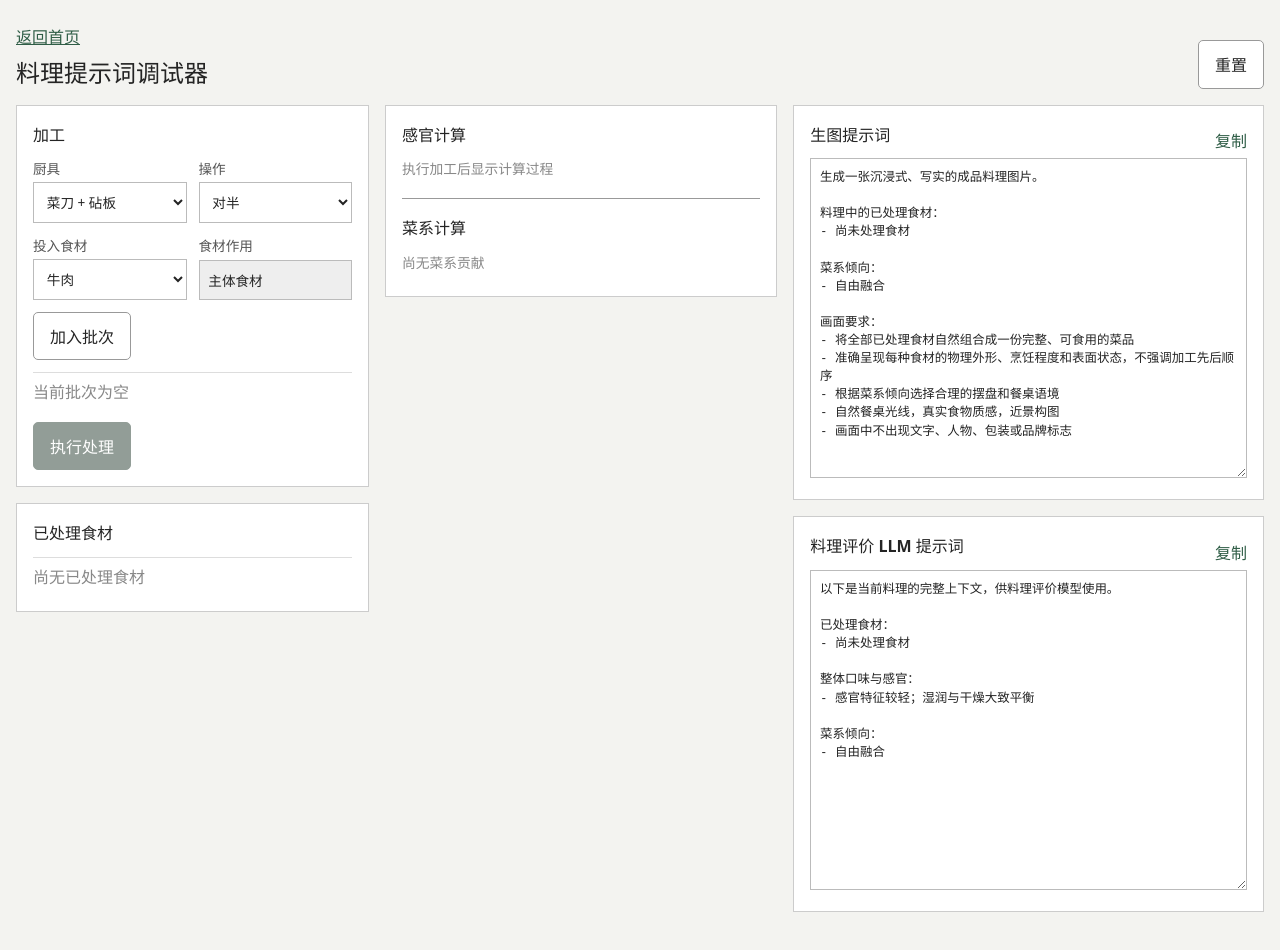
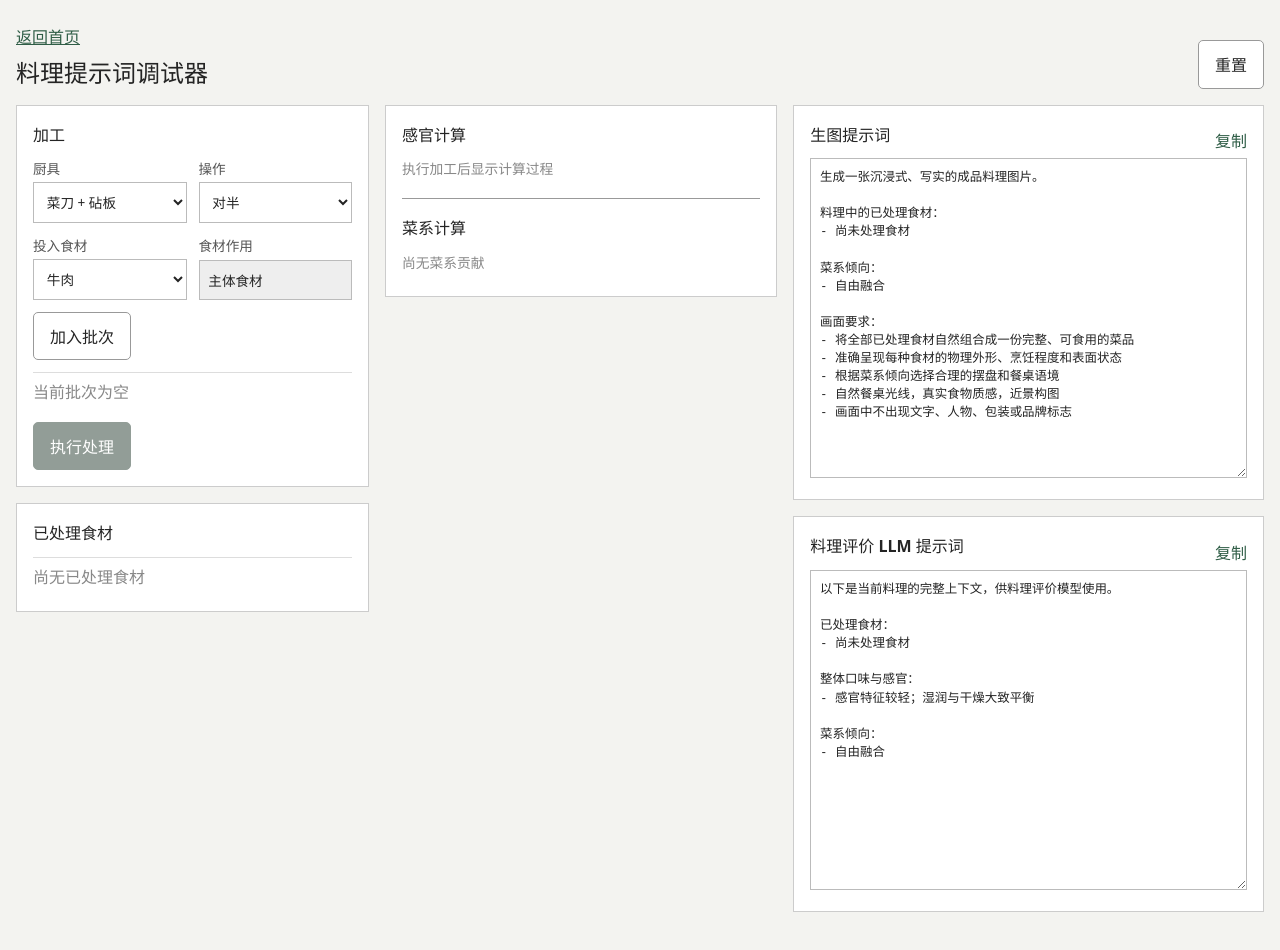
Before and after one commit to MauritiusChief/chef-s-delight, a React (Vite) app: page /debug/prompt in a window 1280 px wide. Shown: the top 950 px of the page. Built offline with nearby package versions, Linux system fonts and the light colour scheme.

Commit message:
删掉不明所以的部分

```diff
--- a/src/cooking/prompt.ts
+++ b/src/cooking/prompt.ts
@@ -63,7 +63,7 @@ export function buildImagePrompt(items: ProcessedItem[]) {
   })
   const cuisines = cuisineLines(items)
 
-  return `生成一张沉浸式、写实的成品料理图片。\n\n料理中的已处理食材：\n${itemLines.join('\n') || '- 尚未处理食材'}\n\n菜系倾向：\n${cuisines.join('\n') || '- 自由融合'}\n\n画面要求：\n- 将全部已处理食材自然组合成一份完整、可食用的菜品\n- 准确呈现每种食材的物理外形、烹饪程度和表面状态，不强调加工先后顺序\n- 根据菜系倾向选择合理的摆盘和餐桌语境\n- 自然餐桌光线，真实食物质感，近景构图\n- 画面中不出现文字、人物、包装或品牌标志`
+  return `生成一张沉浸式、写实的成品料理图片。\n\n料理中的已处理食材：\n${itemLines.join('\n') || '- 尚未处理食材'}\n\n菜系倾向：\n${cuisines.join('\n') || '- 自由融合'}\n\n画面要求：\n- 将全部已处理食材自然组合成一份完整、可食用的菜品\n- 准确呈现每种食材的物理外形、烹饪程度和表面状态\n- 根据菜系倾向选择合理的摆盘和餐桌语境\n- 自然餐桌光线，真实食物质感，近景构图\n- 画面中不出现文字、人物、包装或品牌标志`
 }
 
 /** 生成包含完整加工过程、口味与感官信息的料理评价上下文。 */
```
